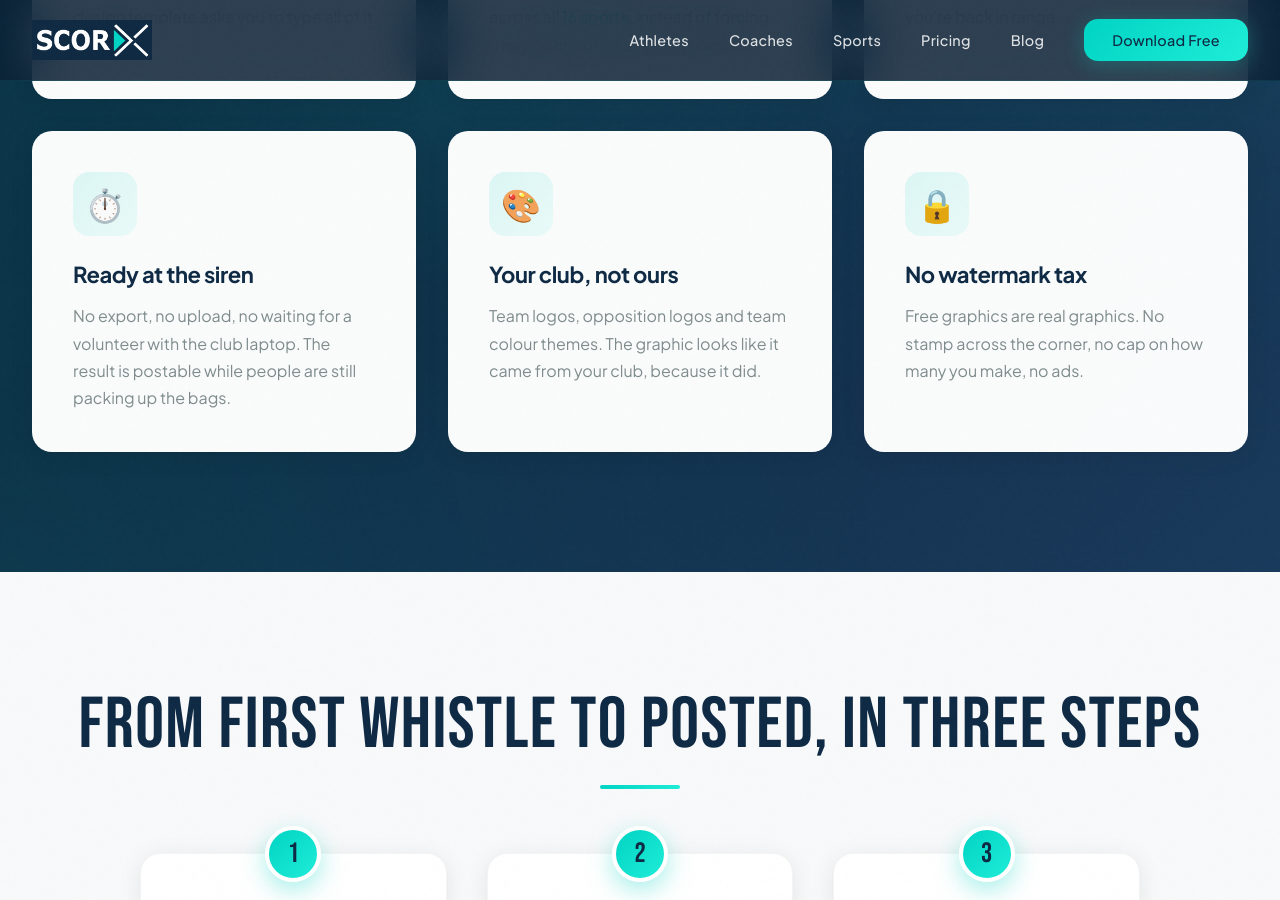
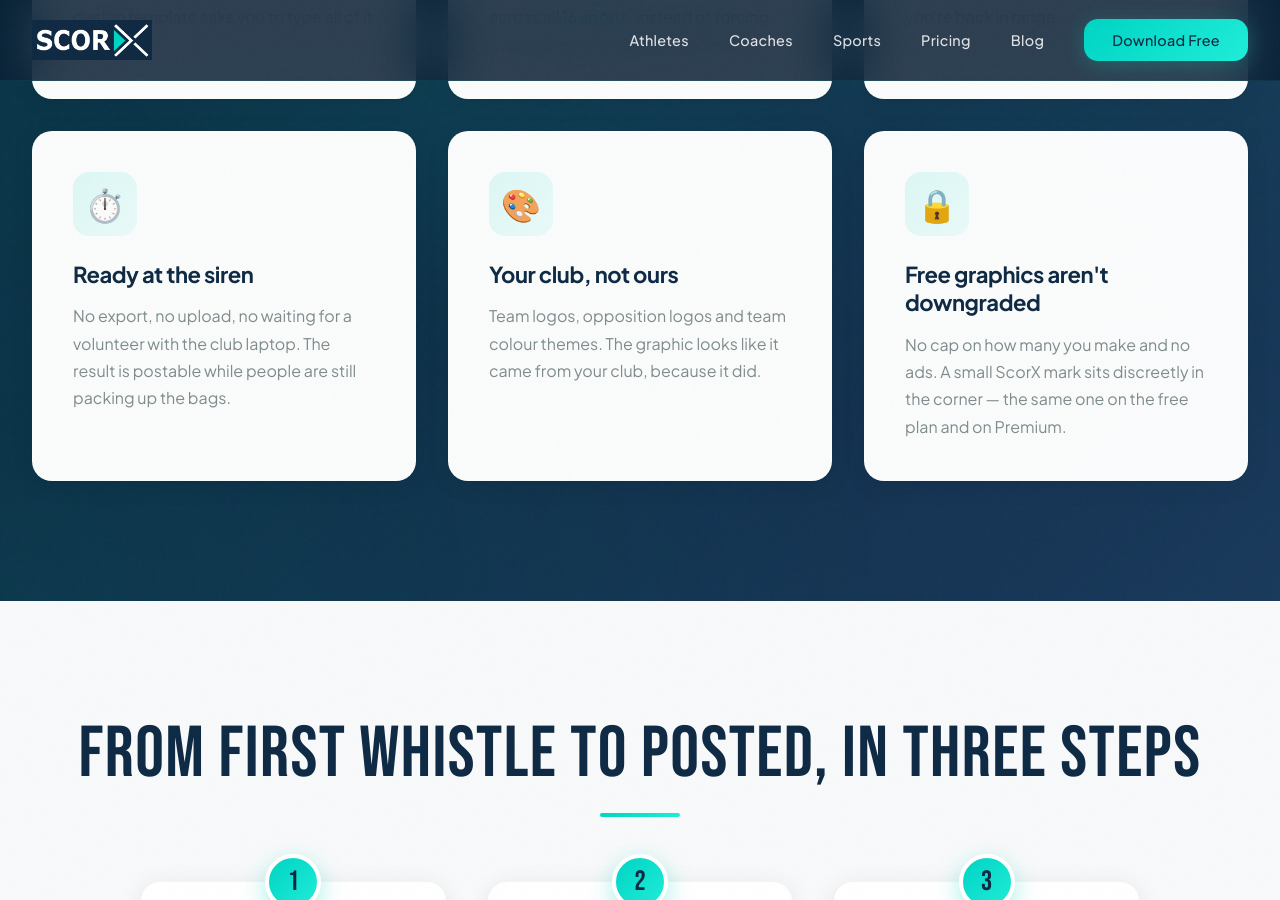
Before and after one commit to twineappdev-scorx/scorx-website, a Jekyll site: the page built from sports-graphic-generator.html, in a window 1280 px wide and 900 px high, scrolled down 8327 px. Built offline with Jekyll 4.4.1, drawn with Linux system fonts in a browser that asks for light colours; some of the changed text lies outside the part shown.

Commit message:
Drop the no-watermark claim from the graphics page (#60)
Cards do carry a small ScorX mark in the corner, so "no watermarks on the
free plan" and "no watermark tax" were false. Replaced with the claims that
actually hold — no cap on how many graphics you generate, no ads, and free
graphics that are not downgraded relative to Premium — and stated the mark
plainly instead of omitting it.

- Hero subtext and the free-plan pricing bullet now claim only the limit-free
  generation, not the absence of branding
- The "No watermark tax" card becomes "Free graphics aren't downgraded" and
  says the ScorX corner mark is identical on both plans
- New FAQ, in both the visible list and the FAQPage schema, answering the
  watermark question directly: same mark on free and Premium, no paid
  remove-branding option
- llms.txt and agent.json corrected to match


Claude-Session: https://claude.ai/code/session_01UT5q3NSHevMn7sBWT6Fw9V

Co-authored-by: Claude <noreply@anthropic.com>

```diff
--- a/agent.json
+++ b/agent.json
@@ -102,7 +102,7 @@
     ],
     "branding": ["Team logo (set once in Team Management)", "Opposition logo per game", "ScorX or Team Colors palette on player cards", "Game photo background"],
     "output": ["Save to camera roll", "Share via iOS share sheet"],
-    "constraints": ["No watermark on the free plan", "No limit on graphics generated", "Works fully offline", "Uses each sport's own scoring format across all 16 sports"]
+    "constraints": ["No limit on graphics generated on either plan", "A small discreet ScorX mark appears in the corner of every card, identical on free and Premium", "Works fully offline", "Uses each sport's own scoring format across all 16 sports"]
   },
   "key_facts": [
     "Setup takes under 2 minutes",
--- a/llms.txt
+++ b/llms.txt
@@ -62,7 +62,7 @@ ScorX generates shareable sports graphics directly from games scored in the app
 - **Branding** — team logo set once in Team Management, opposition logo per game, and a ScorX or Team Colors palette for player cards.
 - Graphics use each sport's own scoring format and stat categories across all 16 supported sports.
 - Saved to the camera roll or shared via the iOS share sheet (Instagram, Facebook, WhatsApp, messages).
-- No watermarks and no limit on the number of graphics generated on the free plan.
+- No limit on the number of graphics generated, on either plan. Every card carries a small, discreet ScorX mark in the corner — identical on ScorX Free and ScorX Premium; Premium does not remove it.
 - The format library grows with app updates; new card types appear automatically at no extra cost.
 - Details: https://www.scorx.com.au/sports-graphic-generator.html
 
--- a/sports-graphic-generator.html
+++ b/sports-graphic-generator.html
@@ -125,6 +125,14 @@ permalink: /sports-graphic-generator.html
         },
         {
           "@type": "Question",
+          "name": "Do the graphics have a ScorX watermark?",
+          "acceptedAnswer": {
+            "@type": "Answer",
+            "text": "Every card carries a small ScorX mark discreetly in the corner. It is the same mark on ScorX Free and on ScorX Premium — subscribing does not remove it, and there is no paid “remove branding” option. Aside from that mark the graphic is entirely yours: your team logo, your colours, your photo, and no ads or promotional text."
+          }
+        },
+        {
+          "@type": "Question",
           "name": "Where can I post the graphics?",
           "acceptedAnswer": {
             "@type": "Answer",
@@ -181,7 +189,7 @@ permalink: /sports-graphic-generator.html
             <div class="cta-buttons fade-in-up">
                 <a href="https://apps.apple.com/au/app/scorx/id6753859833" class="btn btn-primary" target="_blank" rel="noopener" style="font-size: 1.15rem; padding: 16px 36px;"><span>Make your first graphic — free</span></a>
             </div>
-            <p class="fade-in-up" style="margin-top: 1rem; color: var(--scorx-off-white); opacity: 0.8; font-size: 0.95rem;">Works offline at the ground. No watermarks on the free plan.</p>
+            <p class="fade-in-up" style="margin-top: 1rem; color: var(--scorx-off-white); opacity: 0.8; font-size: 0.95rem;">Works offline at the ground. No limit on how many you make.</p>
         </div>
     </section>
 
@@ -388,8 +396,8 @@ permalink: /sports-graphic-generator.html
                 </div>
                 <div class="feature-card">
                     <span class="feature-icon">🔒</span>
-                    <h3>No watermark tax</h3>
-                    <p>Free graphics are real graphics. No stamp across the corner, no cap on how many you make, no ads.</p>
+                    <h3>Free graphics aren't downgraded</h3>
+                    <p>No cap on how many you make and no ads. A small ScorX mark sits discreetly in the corner — the same one on the free plan and on Premium.</p>
                 </div>
             </div>
         </div>
@@ -474,7 +482,7 @@ permalink: /sports-graphic-generator.html
                         <li>Team and category stat charts</li>
                         <li>One standard Player Card style</li>
                         <li>Team logos and game photos</li>
-                        <li>Unlimited graphics, no watermark</li>
+                        <li>Unlimited graphics, no export limits</li>
                     </ul>
                 </div>
                 <div class="pricing-card">
@@ -521,6 +529,10 @@ permalink: /sports-graphic-generator.html
                 <details class="faq-item">
                     <summary>Can I add my club's logo and colours to the graphics?</summary>
                     <div class="faq-answer"><p>Yes. Your team logo is set once in Team Management and appears on every graphic after that. You can add an opposition logo per game, switch player cards between ScorX branding and your own team colours, and drop a photo from the game in behind the score.</p></div>
+                </details>
+                <details class="faq-item">
+                    <summary>Do the graphics have a ScorX watermark?</summary>
+                    <div class="faq-answer"><p>Every card carries a small ScorX mark discreetly in the corner. It is the same mark on ScorX Free and on ScorX Premium — subscribing does not remove it, and there is no paid “remove branding” option. Aside from that mark the graphic is entirely yours: your team logo, your colours, your photo, and no ads or promotional text.</p></div>
                 </details>
                 <details class="faq-item">
                     <summary>Where can I post the graphics?</summary>
```
